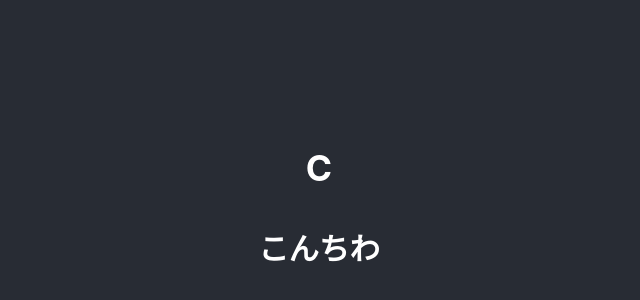
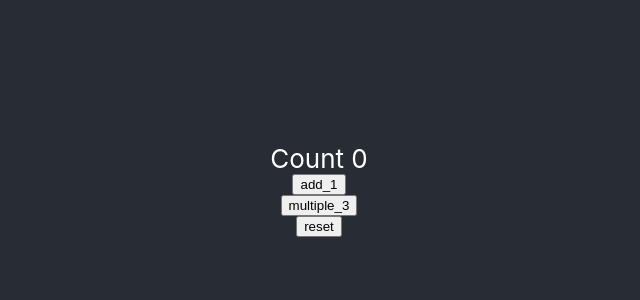
Before and after one commit to arsdeeennya/-reactHooks-, a React (Create React App) app: page / in a window 1280 px wide. Shown: the part 210-510 px from the top of the page, without its empty margins (321-961 px from the left). Built offline with nearby package versions, Linux system fonts and the light colour scheme.

Commit message:
はじめてのuseReducer

```diff
--- a/src/App.js
+++ b/src/App.js
@@ -3,16 +3,18 @@
 // import Basic2 from "./components/Basic2"
 // import BasicUseEffect from "./components/BasicUseEffect"
 // import TimerContainer from "./components/TimerContainer"
-import ApiFetch from "./components/ApiFetch"
+// import ApiFetch from "./components/ApiFetch"
 import AppContext from "./contexts/AppContext"
-import B from "./components/B"
+// import B from "./components/B"
+import BasicReducer from "./components/BasicReducer"
+
 
 function App() {
   return (
 	<AppContext.Provider value={"こんちわ"}>
 	    <div className="App">
 	      <header className="App-header">
-	        <B/>
+	        <BasicReducer/>
 	      </header>
 	    </div>
 	</AppContext.Provider>
--- /dev/null
+++ b/src/components/BasicReducer.js
@@ -0,0 +1,29 @@
+import React, {useReducer} from "react"
+
+const initialState = 0
+const reducer = (currentState, action) => {
+	switch(action) {
+		case "add_1":
+			return currentState + 1
+		case "multiple_3":
+			return currentState * 3
+		case "reset":
+			return initialState
+		default:
+			return currentState
+	}
+}
+
+const BasicReducer = () => {
+	const [count, dispatch] = useReducer(reducer, initialState)
+	return (
+		<React.Fragment>
+			<div>Count {count}</div>
+			<button onClick={()=>dispatch("add_1")}>add_1</button>
+			<button onClick={()=>dispatch("multiple_3")}>multiple_3</button>
+			<button onClick={()=>dispatch("reset")}>reset</button>
+		</React.Fragment>
+	)
+}
+
+export default BasicReducer;
```
